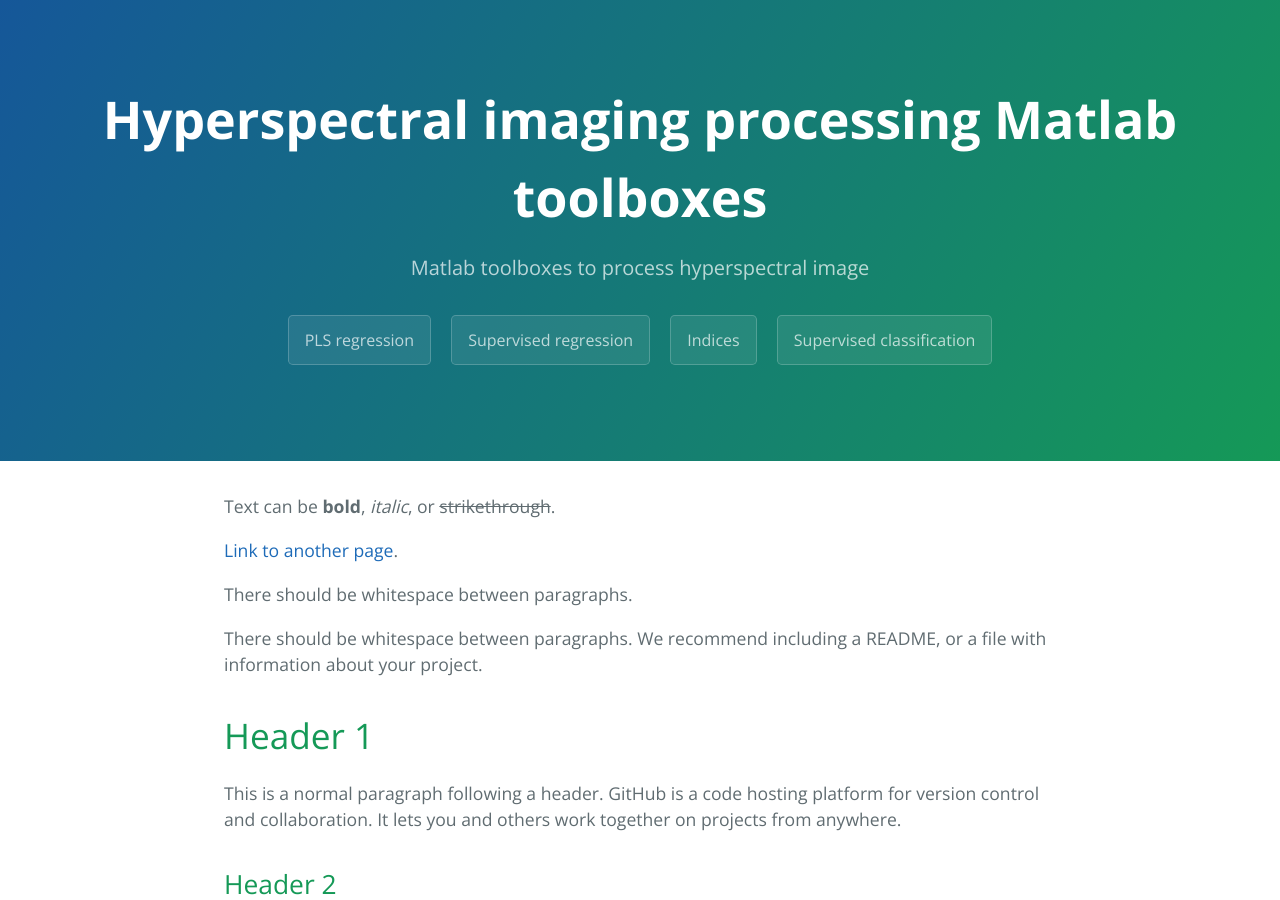
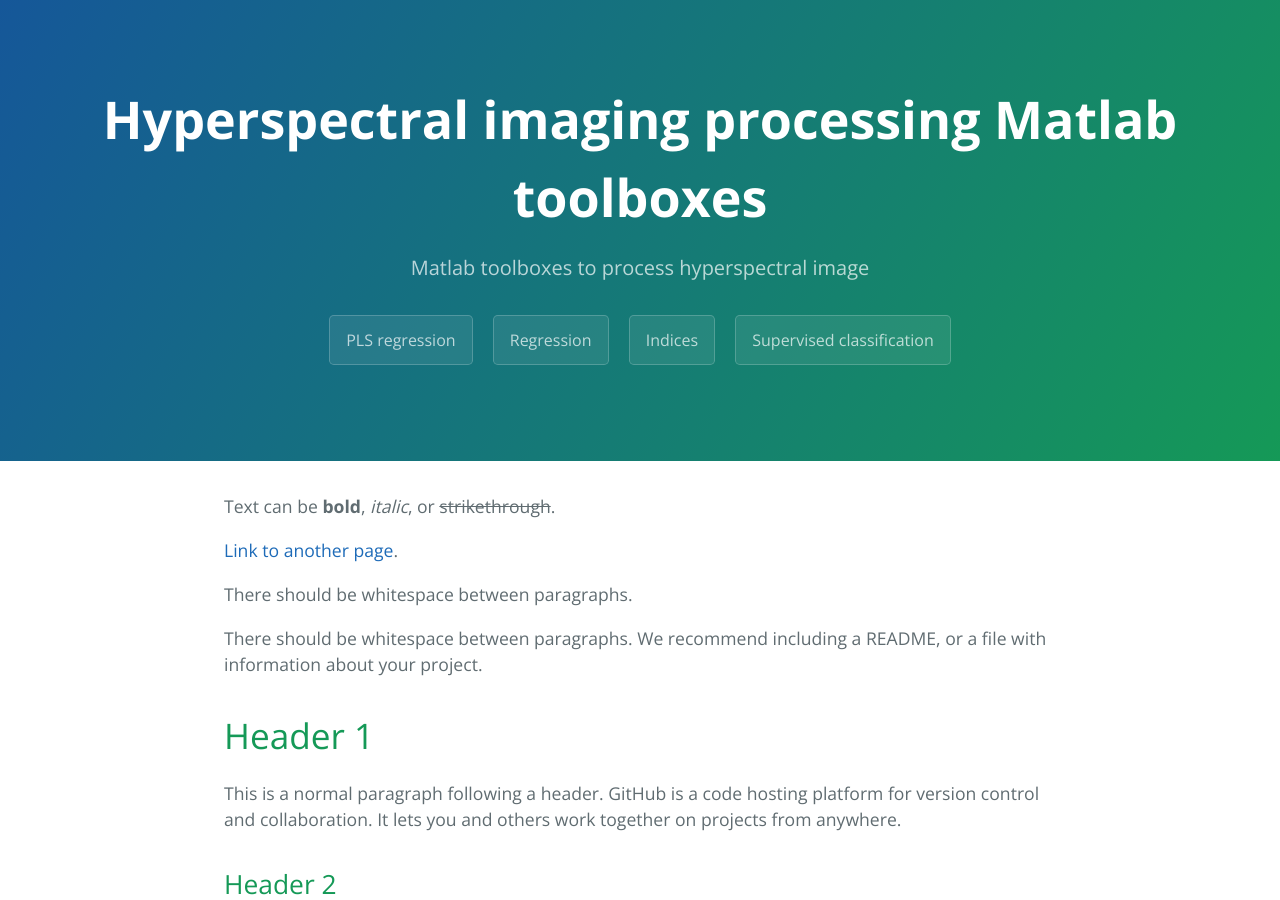
Before and after one commit to JacqKevin/JacqKevin.github.io, a Jekyll site: the page built from index.md, in a window 1280 px wide and 900 px high. Built offline with Jekyll 4.4.1, drawn with Linux system fonts in a browser that asks for light colours.

Commit message:
Update default.html

```diff
--- a/_layouts/default.html
+++ b/_layouts/default.html
@@ -34,9 +34,9 @@
       {% endif %}
       {% if site.show_onglets %}
 	<a href="https://jacqkevin.github.io/HSI_PLSR/" class="btn" role="button">PLS regression</a>
-        <a href="{{ C:\Users\JacqKevin\Documents\GitHub\HSI_Regression\README.md }}" class="btn">Supervised regression</a>
-	<a href="{{ C:\Users\JacqKevin\Documents\GitHub\HSI_Spectral_Indices\README.md }}" class="btn">Indices</a>
-	<a href="{{ C:\Users\JacqKevin\Documents\GitHub\HSI_SupervisedClassification\README.md }}" class="btn">Supervised classification</a>
+<a href="https://jacqkevin.github.io/HSI_Regression/" class="btn" role="button">Regression</a>
+<a href="https://jacqkevin.github.io/HSI_Spectral_Indices/" class="btn" role="button">Indices</a>
+<a href="https://jacqkevin.github.io/HSI_SupervisedClassification/" class="btn" role="button">Supervised classification</a>
       {% endif %}
     </header>
 
```
